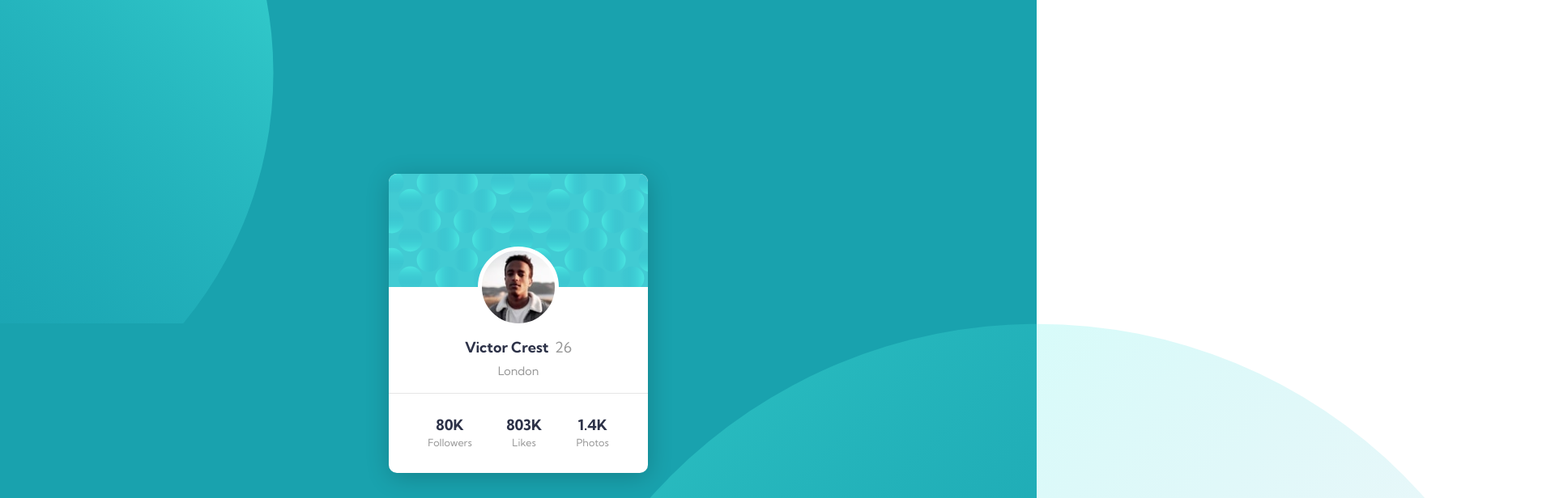
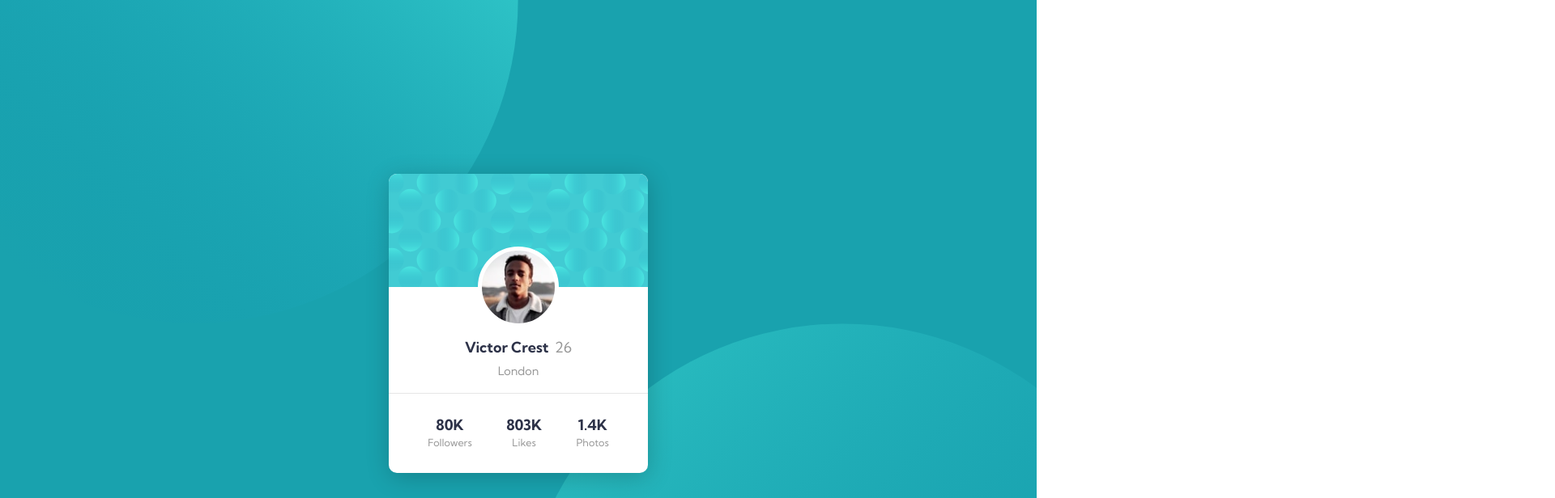
Before and after one commit to cloviswrodrigues/profile_card_component, a plain HTML site: page frontend/index.html in a window 1280 px wide. Shown: the top 616 px of the page at 81% size, 1920 px wide, since content can reach past the window. Drawn offline with Linux system fonts and the light colour scheme.

Commit message:
ajustes no background

```diff
--- a/frontend/style/style.css
+++ b/frontend/style/style.css
@@ -44,11 +44,12 @@ body {
 .background::before {
     content: '';
     position: absolute;
-    transform: translate(-50%, -50%);
     width: 100vw;
     height: 100vh;
     background-image: url(../assets/bg-pattern-top.svg);
+    background-size: 100vh;
     background-repeat: no-repeat;
+    background-position: bottom 50vh right 50vw;
 }
 
 .background::after {
@@ -56,10 +57,10 @@ body {
     position: absolute;
     width: 100vw;
     height: 100vh;
-    transform: translate(50%, 50%);
     background-image: url(../assets/bg-pattern-bottom.svg);
-    background-size: 100%;
+    background-size: 100vh;
     background-repeat: no-repeat;
+    background-position: top 50vh left 50vw;
 }
 
 .card {
```
Also changed, not shown: frontend/assets/design_desktop.png, frontend/assets/design_mobile.png.
